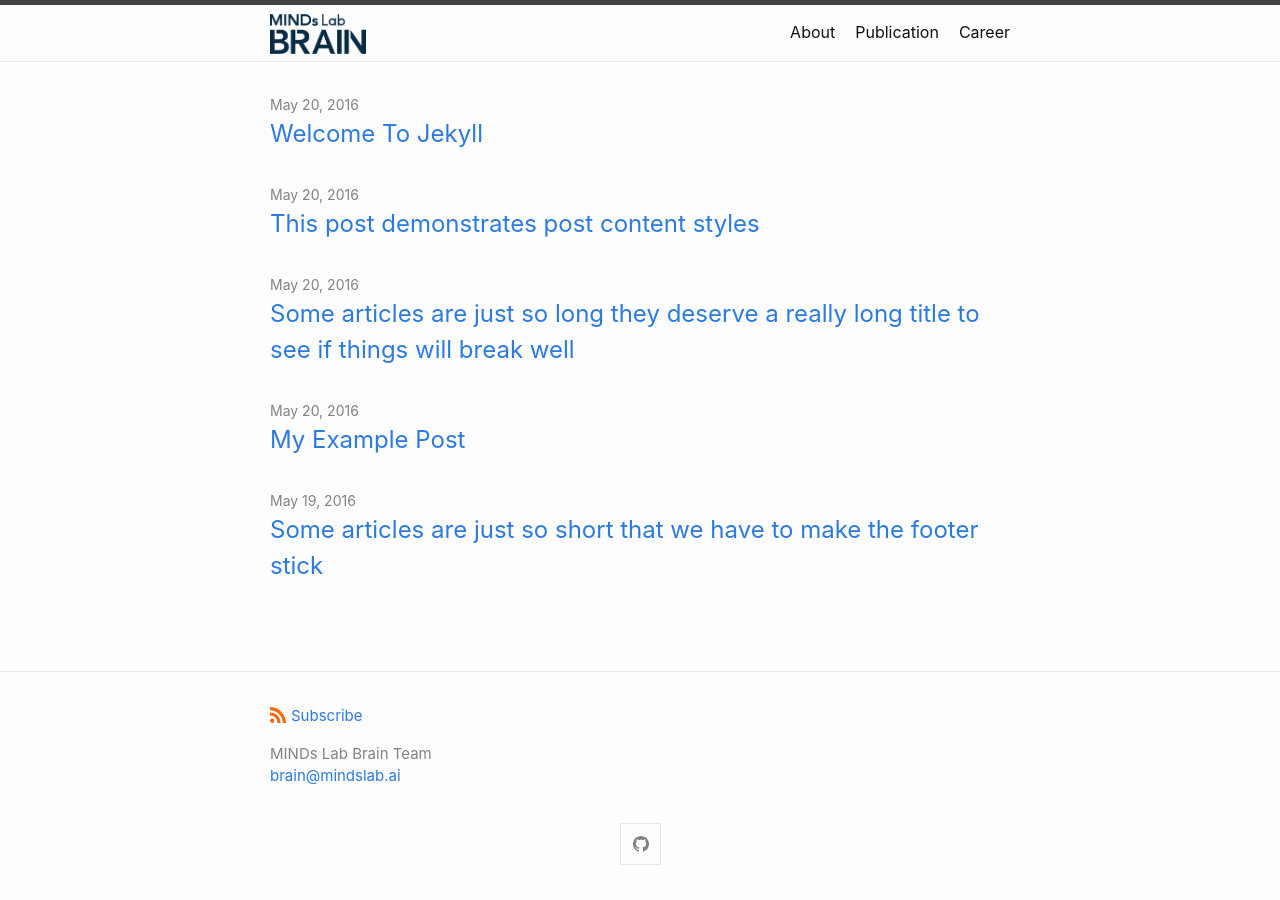
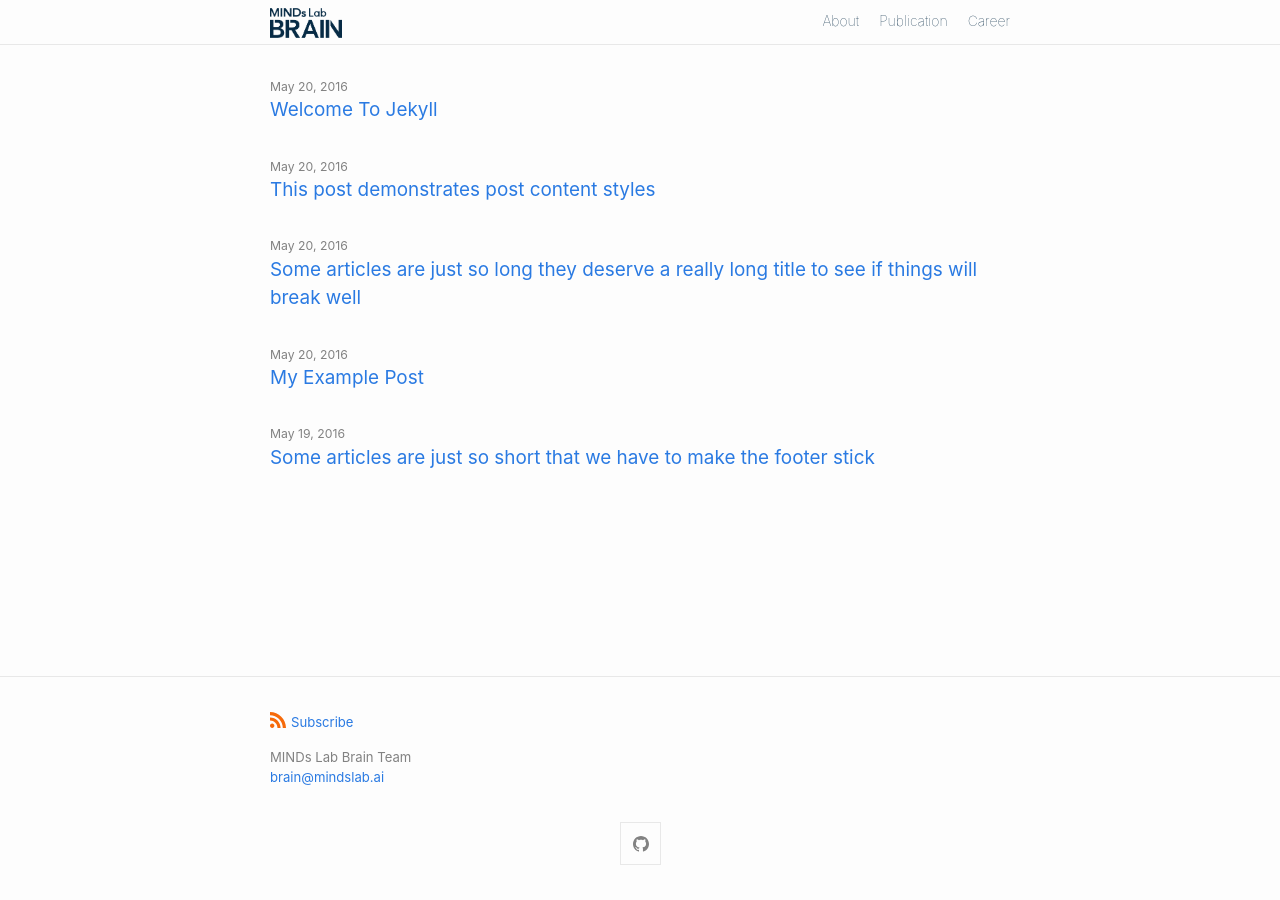
Before and after one commit to maum-ai/maum-ai.github.io, a Jekyll site: the page built from index.md, in a window 1280 px wide. Built offline with Jekyll 4.4.1, drawn with Linux system fonts in a browser that asks for light colours; some web fonts are replaced.

Commit message:
fix font size

```diff
--- a/_includes/header.html
+++ b/_includes/header.html
@@ -5,7 +5,7 @@
     {%- assign page_paths = site.header_pages | default: default_paths -%}
     {%- assign titles_size = site.pages | map: 'title' | join: '' | size -%}
     <a class="site-title" rel="author" href="{{ "/" | relative_url }}">
-      <img src="/assets/mindslab_brain_logo.png" alt="MINDs Lab Brain Logo" height="40">
+      <img src="/assets/mindslab_brain_logo.png" alt="MINDs Lab Brain Logo" height="30">
       <span></span>
     </a>
 
--- a/_sass/minima/_layout.scss
+++ b/_sass/minima/_layout.scss
@@ -2,10 +2,10 @@
  * Site header
  */
 .site-header {
-  border-top: 5px solid $border-color-03;
+  border-top: 0px solid $border-color-03;
   border-bottom: 1px solid $border-color-01;
-  min-height: $spacing-unit * 1.865;
-  line-height: $base-line-height * $base-font-size * 2.25;
+  min-height: $spacing-unit * 1.465;
+  line-height: $base-line-height * $base-font-size * 2.0;
 
   // Positioning context for the mobile navigation icon
   position: relative;
@@ -74,7 +74,8 @@
   }
 
   .page-link {
-    color: $text-color;
+    font-weight: 100;
+    color: #0B2E48;
     line-height: $base-line-height;
     display: block;
     padding: 5px 10px;
@@ -229,7 +230,7 @@
 
 .post-link {
   display: block;
-  @include relative-font-size(1.5);
+  @include relative-font-size(1.35);
 }
 
 
--- a/_sass/minima/initialize.scss
+++ b/_sass/minima/initialize.scss
@@ -8,7 +8,7 @@
 
 $base-font-family: "Spoqa Han Sans Neo", -apple-system, BlinkMacSystemFont, "Segoe UI", "Segoe UI Symbol", "Segoe UI Emoji", "Apple Color Emoji", Roboto, Helvetica, Arial, sans-serif !default;
 $code-font-family: "Nanum Gothic Coding", "Menlo", "Inconsolata", "Consolas", "Roboto Mono", "Ubuntu Mono", "Liberation Mono", "Courier New", monospace;
-$base-font-size:   16px !default;
+$base-font-size:   14px !default;
 $base-font-weight: 400 !default;
 $small-font-size:  $base-font-size * 0.875 !default;
 $base-line-height: 1.5 !default;
```
